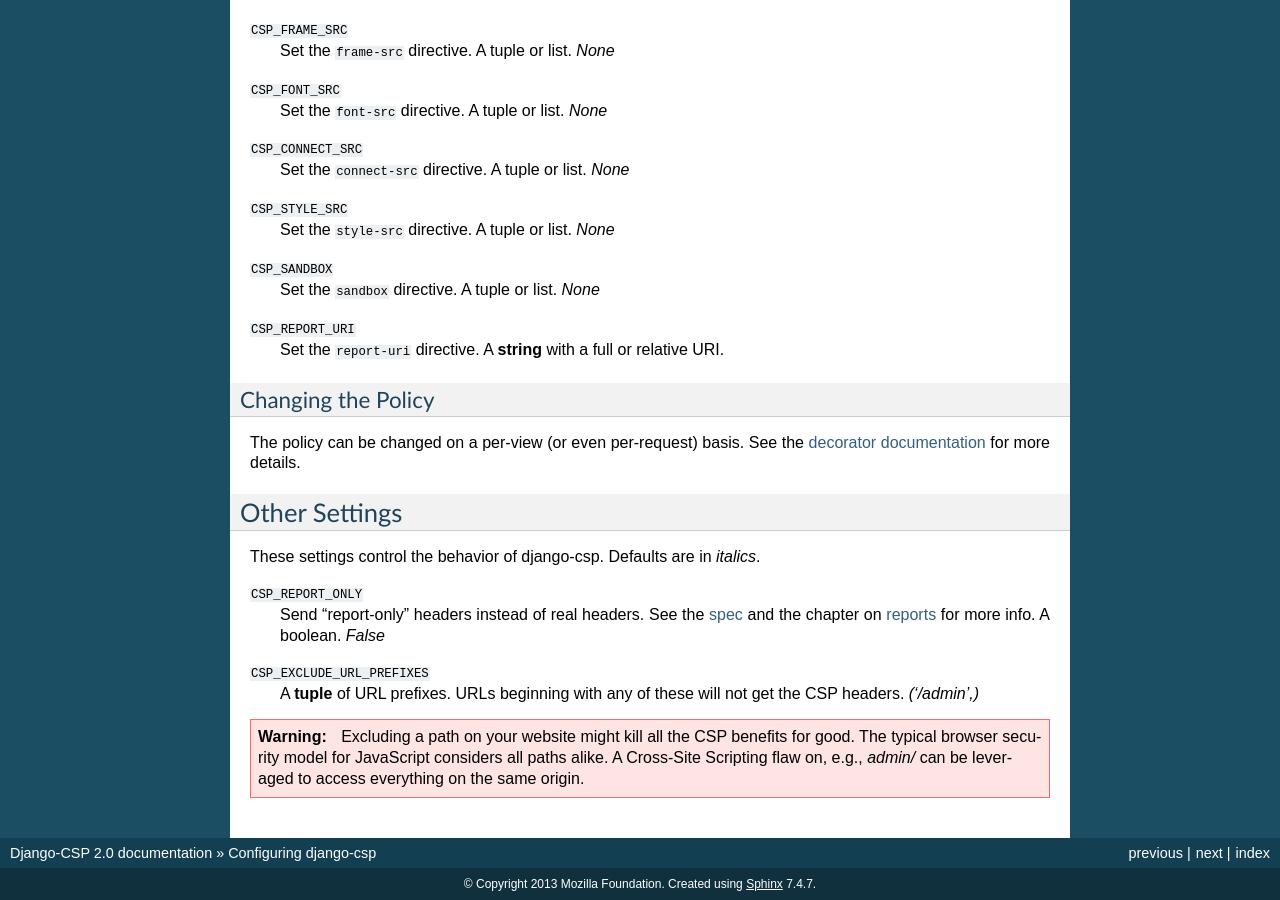
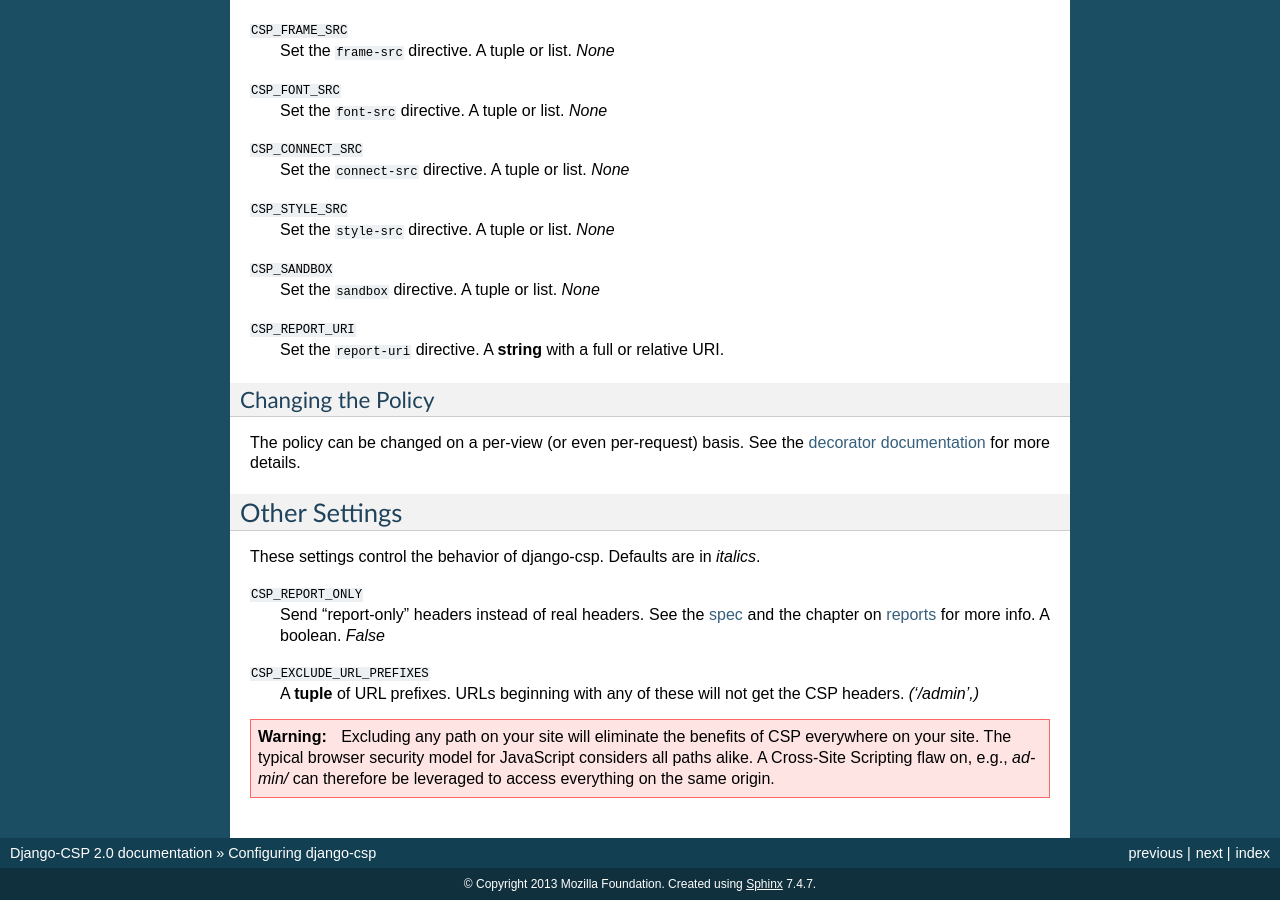
Before and after one commit to mozilla/django-csp, a Sphinx documentation site: the page built from docs/configuration.rst, in a window 1280 px wide and 900 px high, scrolled down 630 px. Built offline with Sphinx 7.4.7, drawn with Linux system fonts in a browser that asks for light colours.

Commit message:
changed wording of csp exception warning

```diff
--- a/docs/configuration.rst
+++ b/docs/configuration.rst
@@ -74,11 +74,11 @@ These settings control the behavior of django-csp. Defaults are in
 
 .. warning::
 
-   Excluding a path on your website might kill all the CSP benefits for
-   good. The typical browser security model for JavaScript considers all
-   paths alike. A Cross-Site Scripting flaw on, e.g., `admin/` can be
-   leveraged to access everything on the same origin.
-
+   Excluding any path on your site will eliminate the benefits of CSP
+   everywhere on your site. The typical browser security model for
+   JavaScript considers all paths alike. A Cross-Site Scripting flaw
+   on, e.g., `admin/` can therefore be leveraged to access everything
+   on the same origin.
 
 .. _Content-Security-Policy: http://www.w3.org/TR/CSP/
 .. _spec: Content-Security-Policy_
```
